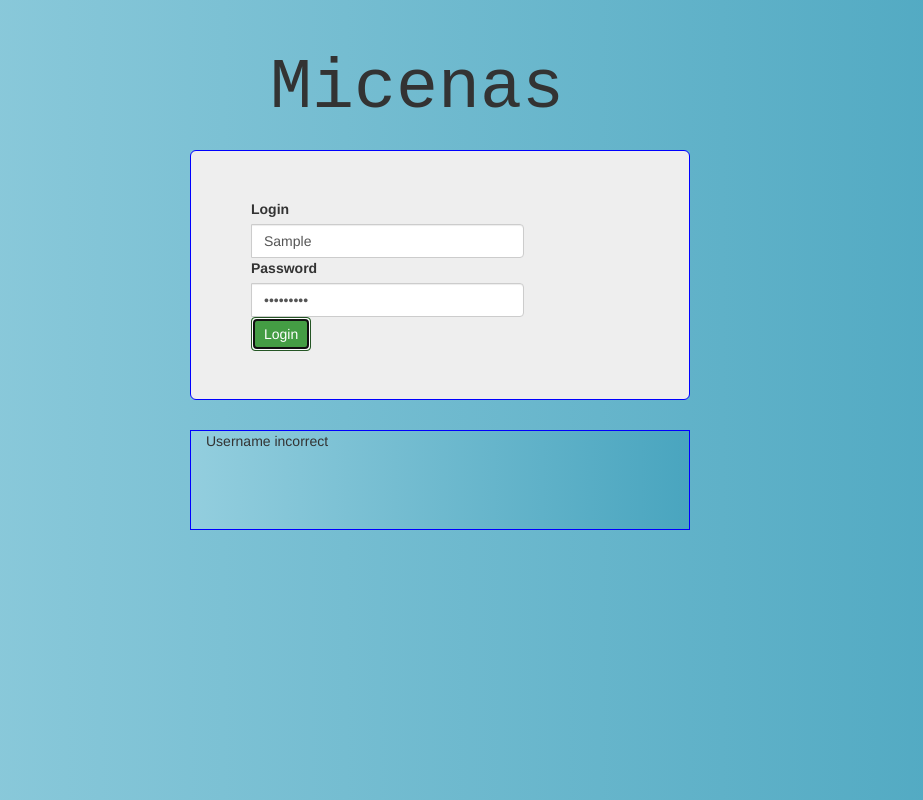
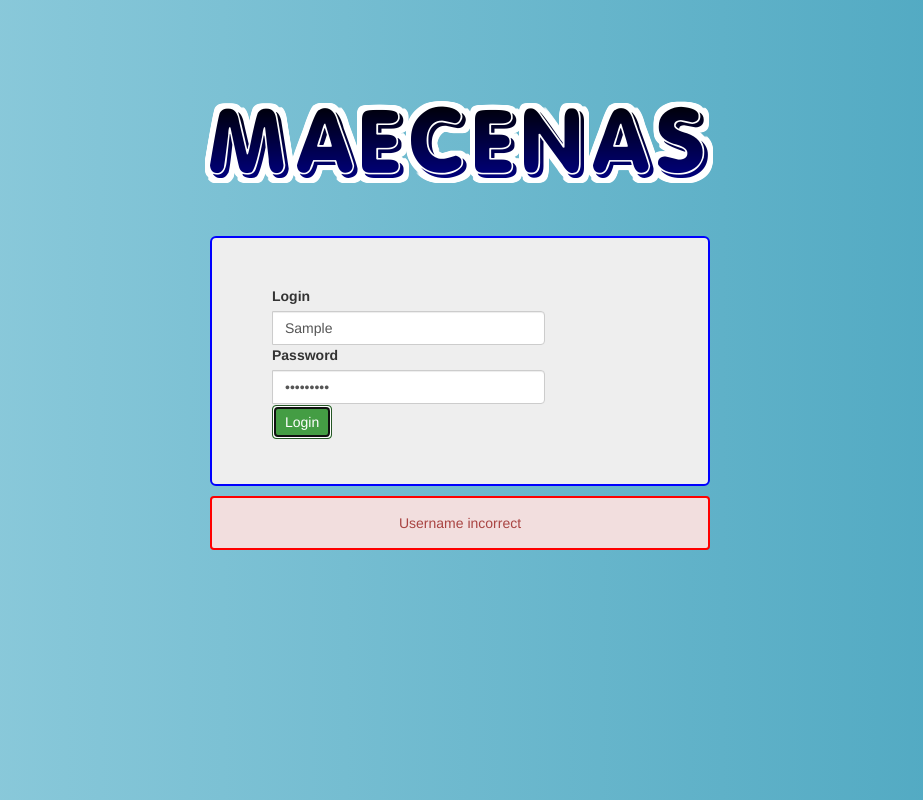
Before and after one commit to Zheiwander/proyectoAbyecto, a plain HTML site: page index.html in a window 1280 px wide. Both pictures are taken after typing "Sample", "Sample123" into the empty fields and a click on the button "Login". Shown: the whole page, without its empty margins (180-1103 px from the left). Drawn offline with Linux system fonts and the light colour scheme.

Commit message:
Arregladas cosillas del login

```diff
--- a/css/login.css
+++ b/css/login.css
@@ -1,25 +1,17 @@
 .jumbotron {
     width: 500px;
     height: 250px;
-    border: 1px solid blue;
+    border: 2px solid blue;
     box-sizing: border-box;
-    margin-top:150px;
-    margin-left:300px;
+    margin: 0 auto;
+    margin-top: 50px;
+    margin-bottom: 10px;
 }
-h1{
-	font-family: "Courier New";
-	font-size:5em;
-	position:relative;
-	margin-left:380px;
-	margin-top:-100px;
-	position:absolute;
-}
-#messageBox{
-	width: 500px;
-    height: 100px;
-    margin-left:300px;
-    border: 1px solid blue;
-    box-sizing: border-box;
+
+#title {
+	text-align: center;
+	margin: 0px;
+	margin-top: 50px;
 }
 
 .container {
@@ -38,3 +30,10 @@ body{
 	width:100%;
 	height:100%;
 }
+
+#wrongData {
+	width: 500px;
+	border: 2px solid red;
+	text-align: center;
+	margin: 0 auto;
+}
--- a/index.html
+++ b/index.html
@@ -1,26 +1,3 @@
-<!--
-   sense títol.html
-
-   Copyright 2016 Alumne <Alumne@INS-HDD>
-
-   This program is free software; you can redistribute it and/or modify
-   it under the terms of the GNU General Public License as published by
-   the Free Software Foundation; either version 2 of the License, or
-   (at your option) any later version.
-
-   This program is distributed in the hope that it will be useful,
-   but WITHOUT ANY WARRANTY; without even the implied warranty of
-   MERCHANTABILITY or FITNESS FOR A PARTICULAR PURPOSE.  See the
-   GNU General Public License for more details.
-
-   You should have received a copy of the GNU General Public License
-   along with this program; if not, write to the Free Software
-   Foundation, Inc., 51 Franklin Street, Fifth Floor, Boston,
-   MA 02110-1301, USA.
-
-
--->
-
 <!DOCTYPE html PUBLIC "-//W3C//DTD XHTML 1.0 Strict//EN"
 	"http://www.w3.org/TR/xhtml1/DTD/xhtml1-strict.dtd">
 <html xmlns="http://www.w3.org/1999/xhtml" xml:lang="en" lang="en" ng-app="seriesApp">
@@ -39,12 +16,10 @@
 		<link rel="stylesheet" type="text/css" href="css/login.css" />
 	</head>
 	<body class="container" ng-controller="loginCtrl as logCtrl" ng-init="logCtrl.loadMainData()">
-		<div>
-			<div>
-				<h1>Micenas</h1>
+		<div id="title"><img src="material/img/title.png" id="title"></div>
 		<div class="jumbotron" >
 			<div class="input-group">
-						<form class="" ng-submit="logCtrl.doLogin()">
+				<form role="form" class="" ng-submit="logCtrl.doLogin()">
 					<div class="form-group">
 						<label for="loginInput">Login</label>
 						<input type="text" class="form-control" id="loginInput" ng-model="logCtrl.username" placeholder="Your Login Here">
@@ -53,13 +28,11 @@
 						<label for="passwordInput">Password</label>
 						<input type="password" class="form-control" id="passwordInput" ng-model="logCtrl.password" placeholder="Your Password Here">
 					  </div>
-							  <button class="btn btn-success">Login</button>
+					  <br /><button class="btn btn-success">Login</button>
 					</form>
 				</form>
 			</div>
 		</div>
-				<div ng-if="logCtrl.error.length > 0" class="container" id="messageBox">{{logCtrl.error}}</div>
-			</div>
-		</div>
+		<div ng-if="logCtrl.error.length > 0" class="alert alert-danger" id="wrongData">{{logCtrl.error}}</div>
 	</body>
 </html>
--- a/js/model/userObj.js
+++ b/js/model/userObj.js
@@ -3,18 +3,18 @@
  * @date: 22/02/2016
  * @description: Comment object
  * @attributes:
-		userId:   ID of the user.
-		userType: Type of user.
-		username: Name of the user that appears on the web.
-		password: Password of the user.
-		email:    Email of the user.
-		name:     Real name of the user.
-		surname:  Real surname of the user.
+		userId   : ID of the user.
+		userType : Type of user.
+		username : Name of the user that appears on the web.
+		password : Password of the user.
+		email    : Email of the user.
+		name     : Real name of the user.
+		surname  : Real surname of the user.
  * @methods:
-		construct: Constructor of the series object.
-		accessors: Getters and setters of the class attributes.
-		validate:  Validate de required fields for any error.
-		toString:  Transforms an object to well formated string with the attributes.
+		construct : Constructor of the series object.
+		accessors : Getters and setters of the class attributes.
+		validate  : Validate de required fields for any error.
+		toString  : Transforms an object to well formated string with the attributes.
  */
 
 function userObj() {
@@ -112,7 +112,7 @@ function userObj() {
 		var cookieString = "user_id=" + this.getUserId();
 		cookieString += ":user_type=" + this.getUserType();
 		cookieString += ":username=" + this.getUsername();
-		cookieString += ":password=" + this.getPassword();
+		// cookieString += ":password=" + this.getPassword(); // Better if not shown in the cookie.
 		cookieString += ":email=" + this.getEmail();
 		cookieString += ":name=" + this.getName();
 		cookieString += ":surname=" + this.getSurname();
```
Also changed, not shown: material/img/title.png (added). Lines whose indentation alone changed are shown as unchanged.
